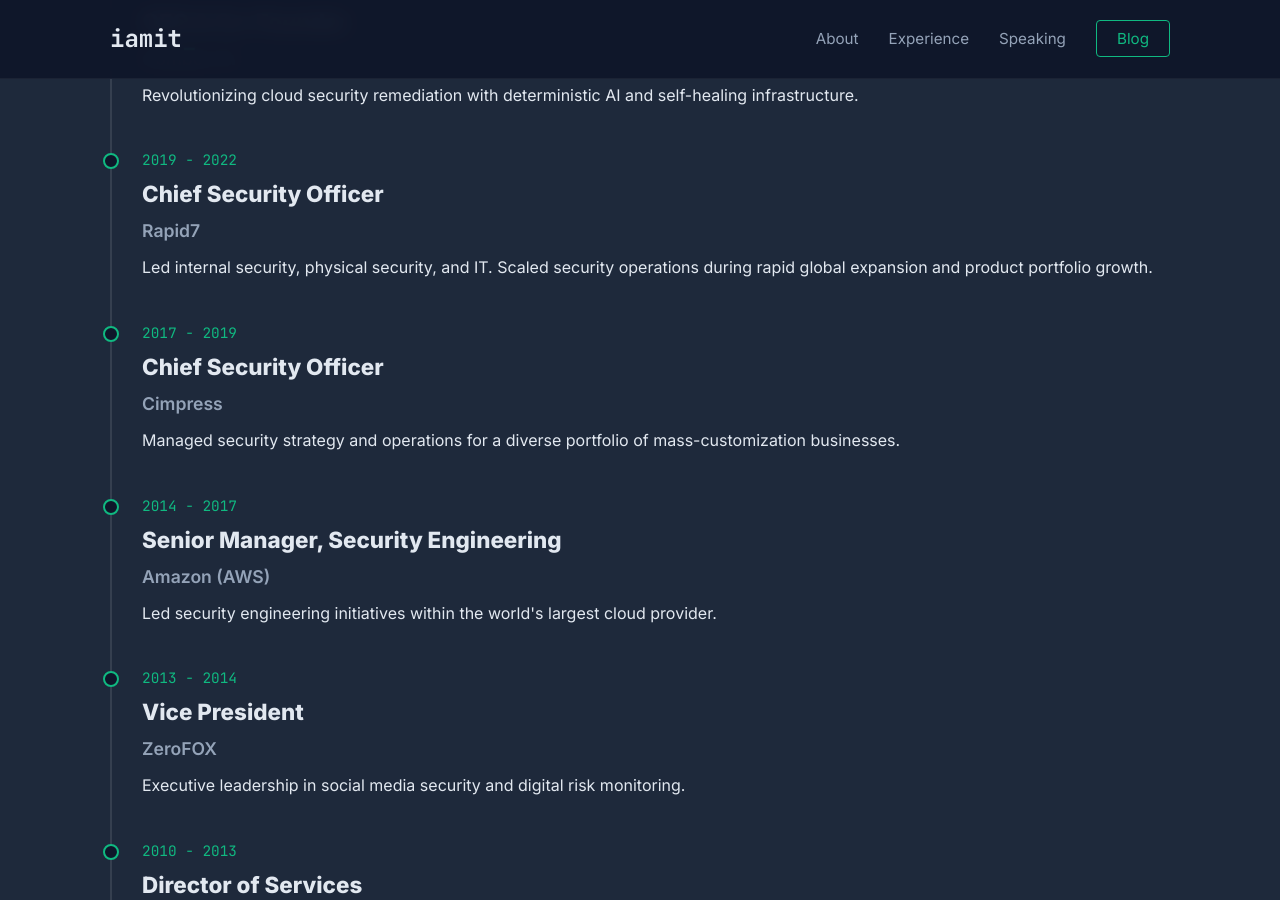
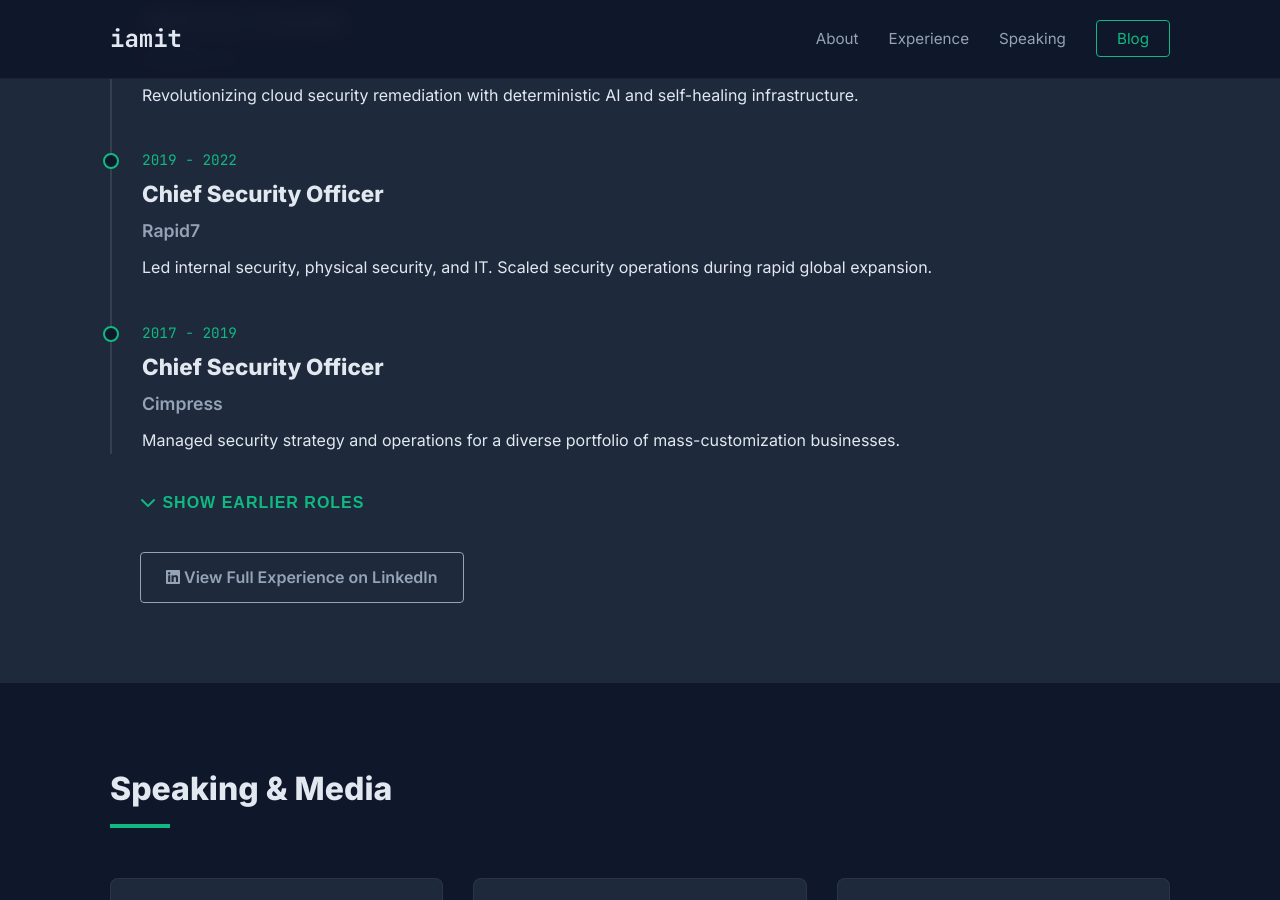
Before and after one commit to iiamit/iamit.org, a Jekyll site: the page index.html, which Jekyll copies as it is, in a window 1280 px wide and 900 px high, scrolled down 1467 px. Built offline with Jekyll 4.4.1, drawn with Linux system fonts in a browser that asks for light colours; some of the changed text lies outside the part shown.

```diff
--- a/_layouts/post.html
+++ b/_layouts/post.html
@@ -32,7 +32,7 @@
             </div>
 
             <div class="post-footer">
-                <a href="/blog.html" class="btn-outline">&larr; Back to Intel</a>
+                <a href="/blog/" class="btn-outline">&larr; Return to Blog</a>
             </div>
         </div>
     </article>
--- a/assets/css/style.css
+++ b/assets/css/style.css
@@ -303,3 +303,27 @@
     .img-wrapper { margin: 0 auto; max-width: 300px; }
     .nav-links { display: none; } /* Consider adding a mobile menu if needed, for now hidden on small screens for simplicity */
 }
+
+/* BLOG CONTENT IMAGE FIXES */
+
+/* Force images to fit the container width */
+.post-content img {
+    max-width: 100%;       /* Never wider than the text column */
+    height: auto;          /* Maintain aspect ratio */
+    display: block;        /* Remove inline spacing issues */
+    margin: 30px auto;     /* Add space above/below and center */
+    border-radius: 8px;    /* Slight curve on corners */
+    box-shadow: 0 4px 20px rgba(0,0,0,0.3); /* Add depth */
+    border: 1px solid rgba(255,255,255,0.1); /* Subtle border definition */
+}
+
+/* If images are wrapped in links (common in WP), ensure the link block behaves */
+.post-content a > img {
+    cursor: zoom-in; /* Optional: hints that it might be clickable, or use default */
+}
+
+/* Remove the underline that sometimes appears on image links */
+.post-content a:has(img) {
+    border-bottom: none;
+    text-decoration: none;
+}
--- a/index.html
+++ b/index.html
@@ -85,7 +85,7 @@
                         <span class="date">2019 - 2022</span>
                         <h4>Chief Security Officer</h4>
                         <span class="company">Rapid7</span>
-                        <p>Led internal security, physical security, and IT. Scaled security operations during rapid global expansion and product portfolio growth.</p>
+                        <p>Led internal security, physical security, and IT. Scaled security operations during rapid global expansion.</p>
                     </div>
                 </div>
 
@@ -98,6 +98,8 @@
                         <p>Managed security strategy and operations for a diverse portfolio of mass-customization businesses.</p>
                     </div>
                 </div>
+
+                <div id="experience-hidden" style="display: none;">
 
                     <div class="timeline-item">
                         <div class="timeline-marker"></div>
@@ -129,16 +131,12 @@
                         </div>
                     </div>
 
-                <div class="timeline-item">
-                    <div class="timeline-marker"></div>
-                    <div class="timeline-content">
-                        <span class="date">2006 - 2008</span>
-                        <h4>Director of Security Research</h4>
-                        <span class="company">Aladdin Knowledge Systems</span>
-                        <p>Led security research and the Attack Intelligence Research Center (AIRC).</p>
-                    </div>
-                </div>
+                </div> </div>
 
+                <div style="text-align: left; margin-top: 20px; padding-left: 30px;">
+                    <button id="btn-show-more" onclick="toggleExperience()" class="more-link" style="background:none; border:none; cursor:pointer; font-size:1rem;">
+                        <i class="fas fa-chevron-down"></i> Show Earlier Roles
+                    </button>
                 </div>
 
                 <div class="resume-container">
@@ -148,6 +146,21 @@
                 </div>
             </div>
         </section>
+
+    <script>
+        function toggleExperience() {
+            var hiddenDiv = document.getElementById("experience-hidden");
+            var btn = document.getElementById("btn-show-more");
+
+            if (hiddenDiv.style.display === "none") {
+                hiddenDiv.style.display = "block";
+                btn.innerHTML = '<i class="fas fa-chevron-up"></i> Show Less';
+            } else {
+                hiddenDiv.style.display = "none";
+                btn.innerHTML = '<i class="fas fa-chevron-down"></i> Show Earlier Roles';
+            }
+        }
+    </script>
 
     <section id="speaking" class="section">
         <div class="container">
```
Lines whose indentation alone changed are shown as unchanged.
